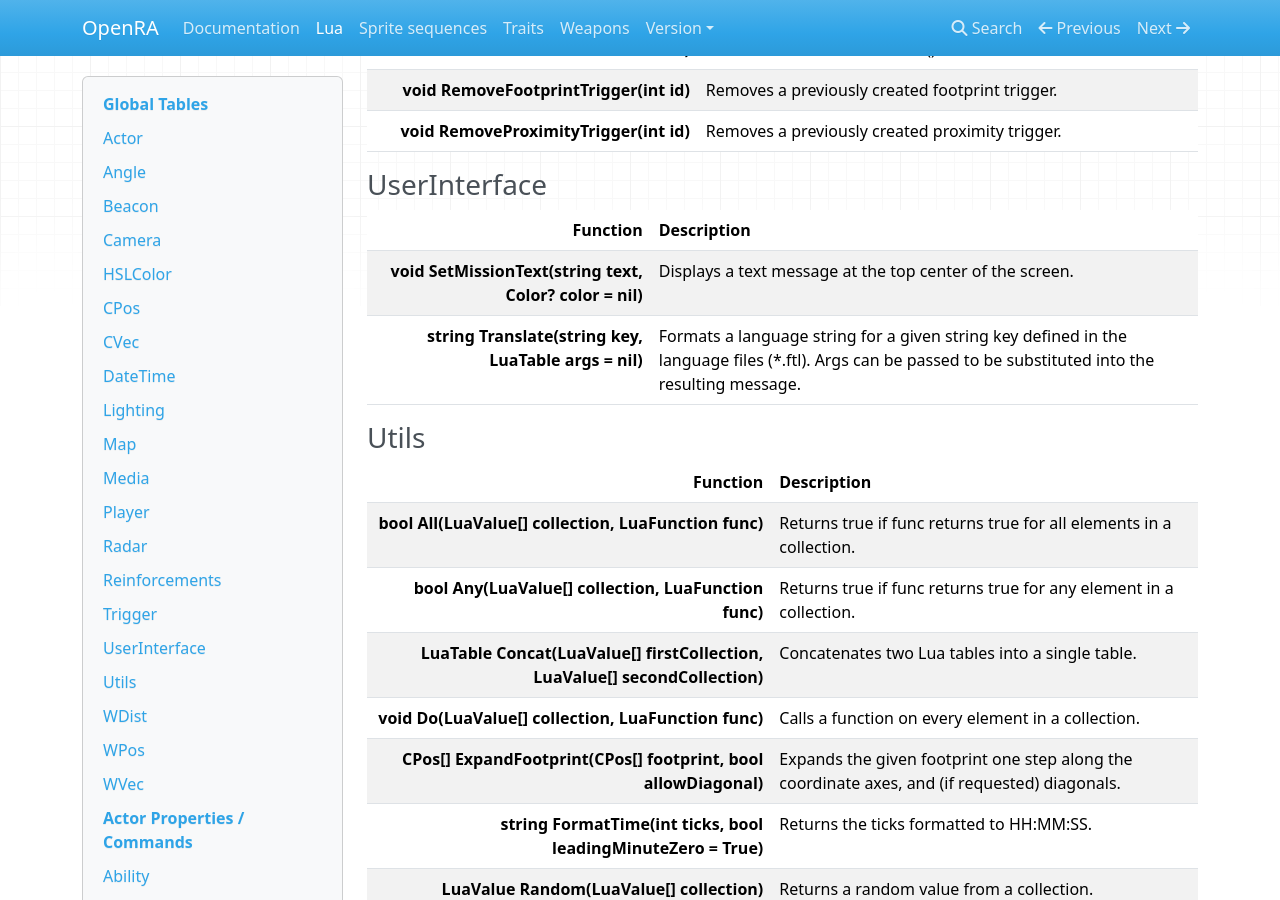
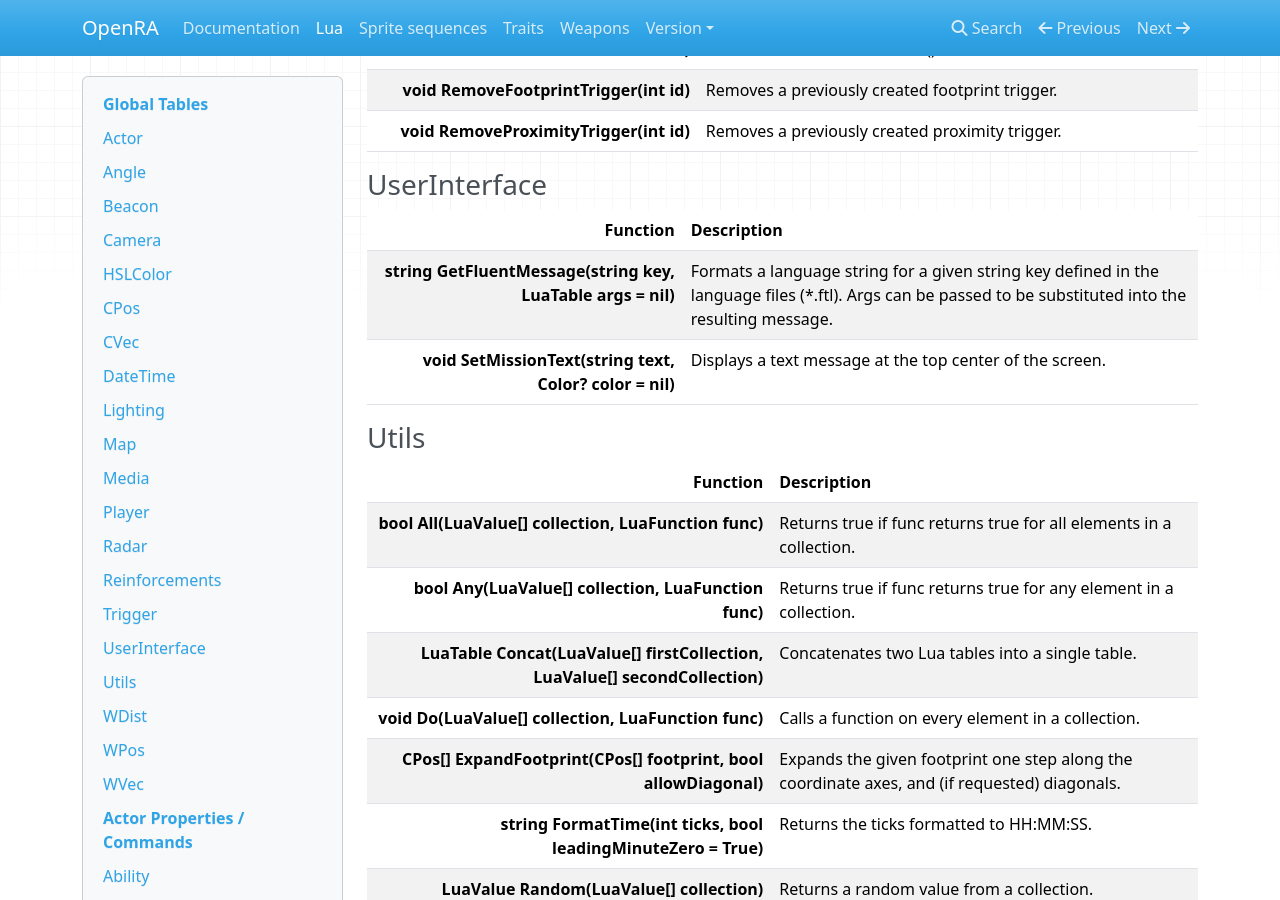
Before and after one commit to OpenRA/docs, an MkDocs documentation site: the page built from api/lua.md, in a window 1280 px wide and 900 px high, scrolled down 11630 px. Built offline with MkDocs 1.6.1, drawn with Linux system fonts in a browser that asks for light colours; nearby versions of some CDN libraries.

Commit message:
Update auto-generated documentation for bleed

```diff
--- a/api/lua.md
+++ b/api/lua.md
@@ -250,8 +250,8 @@ For a basic guide about map scripts see the [`Map Scripting` wiki page](https://
 
 | Function | Description |
 |---------:|-------------|
+| **string GetFluentMessage(string key, LuaTable args = nil)** | Formats a language string for a given string key defined in the language files (*.ftl). Args can be passed to be substituted into the resulting message. |
 | **void SetMissionText(string text, Color? color = nil)** | Displays a text message at the top center of the screen. |
-| **string Translate(string key, LuaTable args = nil)** | Formats a language string for a given string key defined in the language files (*.ftl). Args can be passed to be substituted into the resulting message. |
 
 ### Utils
 
```
